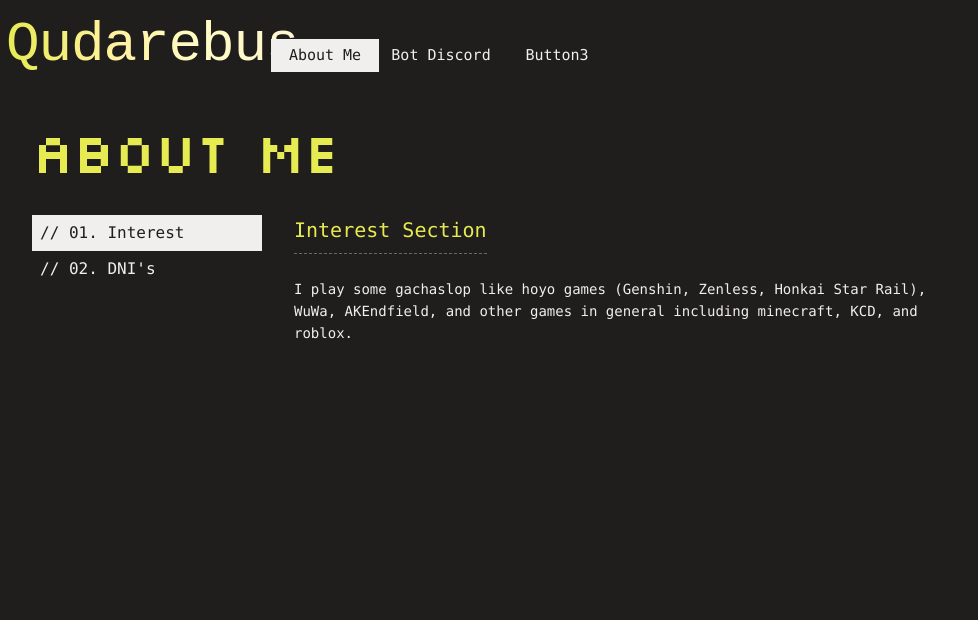
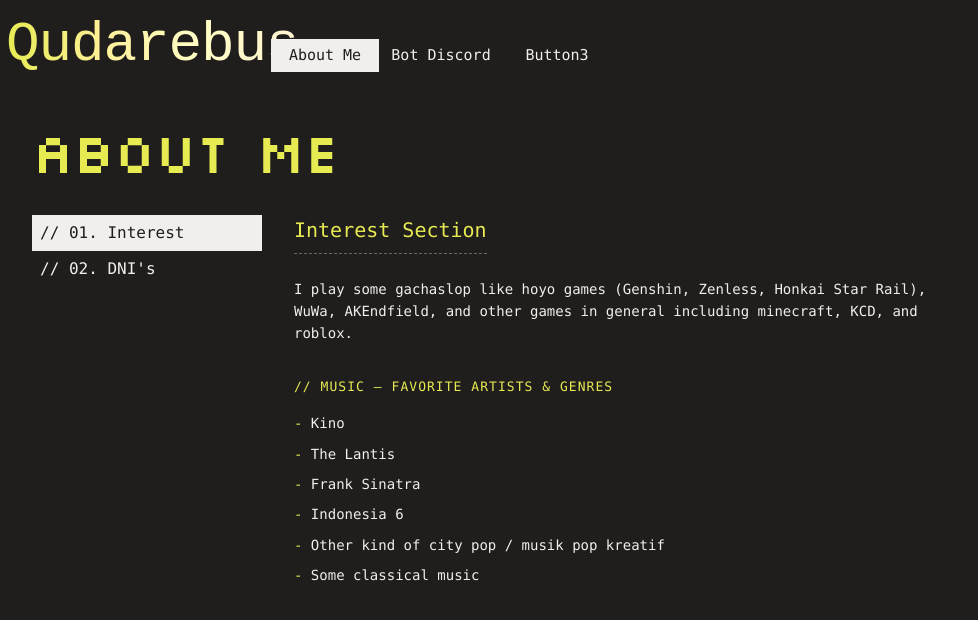
Before and after one commit to intis8792-design/web-test-quda, a React (Vite) app: page /about-me in a window 1280 px wide. Shown: the top 620 px of the page, without its empty margins (0-978 px from the left). Built offline with nearby package versions, Linux system fonts and the light colour scheme; a web font is replaced by a local one.

Commit message:
ABOUTME-MUSIC-LIST: add favorite artists/genres list under Interest panel (Kino, The Lantis, Frank Sinatra, Indonesia 6, city pop, classical)

```diff
--- a/src/screens/AboutMe/AboutMe.jsx
+++ b/src/screens/AboutMe/AboutMe.jsx
@@ -21,6 +21,15 @@ function PanelTitle({ children }) {
   )
 }
 
+const music = [
+  'Kino',
+  'The Lantis',
+  'Frank Sinatra',
+  'Indonesia 6',
+  'Other kind of city pop / musik pop kreatif',
+  'Some classical music',
+]
+
 function InterestPanel() {
   return (
     <div>
@@ -29,6 +38,15 @@ function InterestPanel() {
         I play some gachaslop like hoyo games (Genshin, Zenless, Honkai Star Rail), WuWa,
         AKEndfield, and other games in general including minecraft, KCD, and roblox.
       </p>
+      <h3 className="m-0 mt-8 mb-4 text-[13px] font-medium uppercase tracking-[0.08em] text-[#e6eb52]">
+        // Music — favorite artists & genres
+      </h3>
+      {music.map((m) => (
+        <p key={m} className="m-0 mb-2 text-[14px] leading-[1.6]">
+          <span className="text-[#e6eb52]">- </span>
+          <span className="text-[#f1eeee]">{m}</span>
+        </p>
+      ))}
     </div>
   )
 }
```
